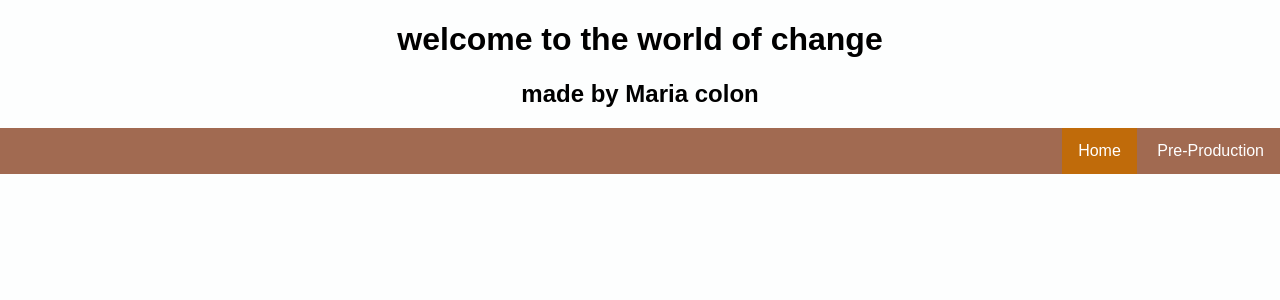
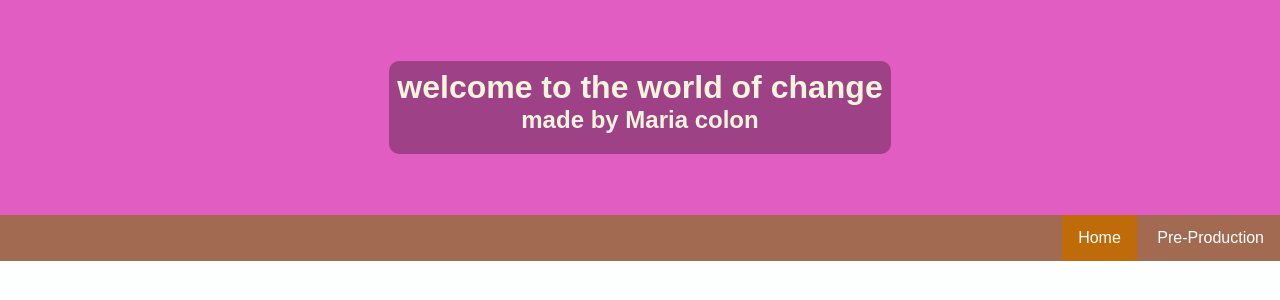
Before and after one commit to MariaVCGarcia/Kangae, a plain HTML site: page pages/home.html in a window 1280 px wide. Drawn offline with Linux system fonts and the light colour scheme; files that its build step writes are made by us from their sources.

Commit message:
trying to fix style sheet

```diff
--- a/pages/home.html
+++ b/pages/home.html
@@ -4,12 +4,12 @@
         <meta charset="UTF-8">
         <meta name ="viewport" content = "witdh= device-width, intial-scale =1.0">
         <title>Home</title>
-        <link rel="Stylesheet" href="css/main.css">
+        <link rel="stylesheet" href="style/main.css">
     </head>
 
     <body>
-        <header class = "Hero">
-            <div class ="Hero-content">
+        <header class = "hero">
+            <div class ="hero-content">
                 <div>
                     <h1> welcome to the world of change</h1>
                     <h2>made by Maria colon</h2>
```
Also changed, not shown: style/main.css (renamed from css/main.css).
